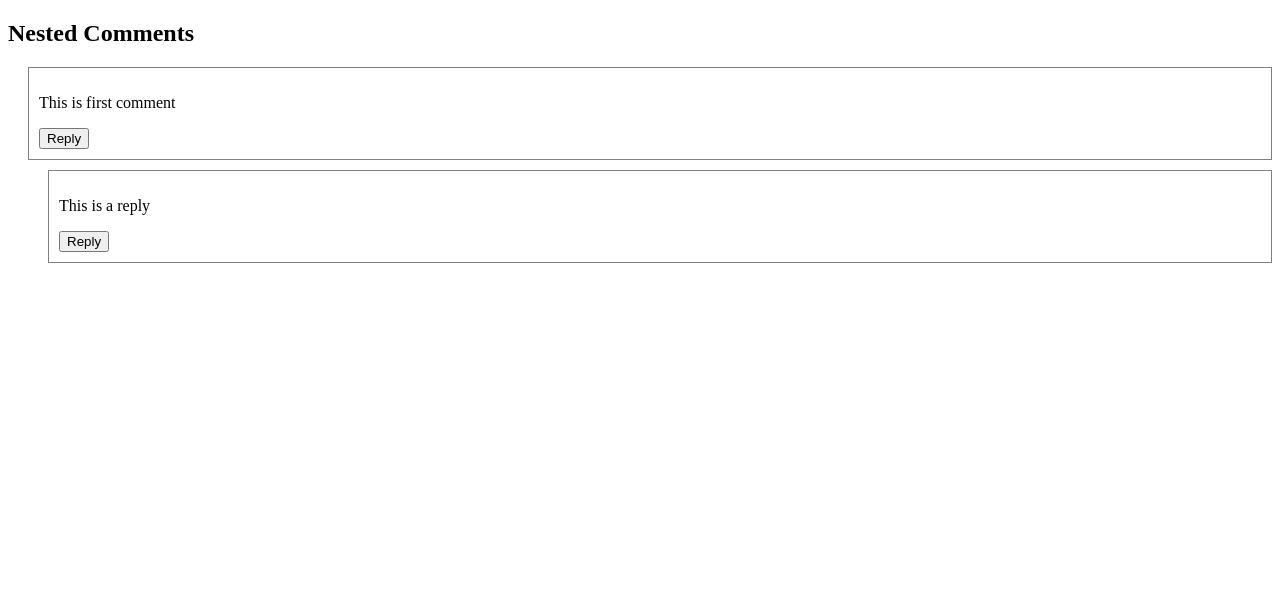
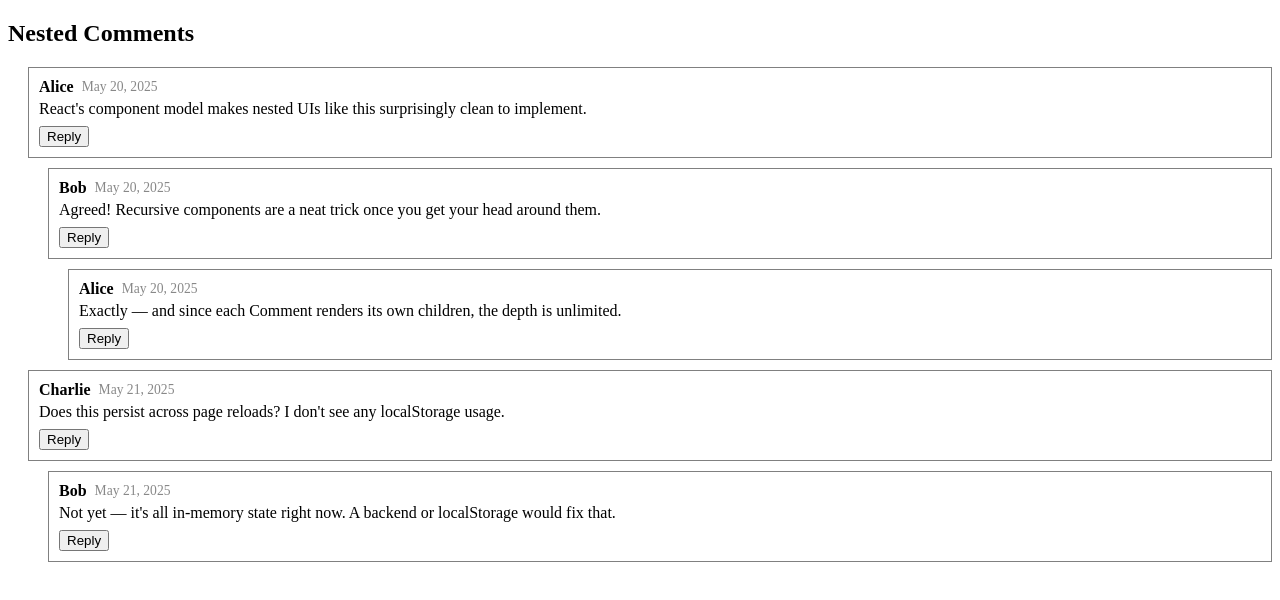
Before and after one commit to kesariaviral98/Nested-Comments-React, a React (Vite) app: page / in a window 1280 px wide. Shown: the top 600 px of the page. Built offline with nearby package versions, Linux system fonts and the light colour scheme.

Commit message:
Add author and timestamp fields to comments

```diff
--- a/src/App.jsx
+++ b/src/App.jsx
@@ -5,28 +5,21 @@ import commentsData from "./data";
 const App = () => {
   const [comments, setComments] = useState(commentsData);
 
-  const addReply = (parentId, text) => {
+  const addReply = (parentId, text, author) => {
     const newComment = {
       id: Date.now(),
+      author,
       text,
+      likes: 0,
+      createdAt: new Date().toISOString(),
       children: []
     };
 
-    const updateTree = (comments) => {
-      return comments.map((comment) => {
-        if (comment.id === parentId) {
-          return {
-            ...comment,
-            children: [...comment.children, newComment]
-          };
-        }
-
-        return {
-          ...comment,
-          children: updateTree(comment.children)
-        };
+    const updateTree = (nodes) =>
+      nodes.map((c) => {
+        if (c.id === parentId) return { ...c, children: [...c.children, newComment] };
+        return { ...c, children: updateTree(c.children) };
       });
-    };
 
     setComments(updateTree(comments));
   };
@@ -34,13 +27,8 @@ const App = () => {
   return (
     <div>
       <h2>Nested Comments</h2>
-
       {comments.map((comment) => (
-        <Comment
-          key={comment.id}
-          comment={comment}
-          addReply={addReply}
-        />
+        <Comment key={comment.id} comment={comment} addReply={addReply} />
       ))}
     </div>
   );
--- a/src/Comment.jsx
+++ b/src/Comment.jsx
@@ -1,32 +1,53 @@
 import React, { useState } from "react";
+
+const formatDate = (iso) => {
+  const d = new Date(iso);
+  return d.toLocaleDateString("en-US", { month: "short", day: "numeric", year: "numeric" });
+};
 
 const Comment = ({ comment, addReply }) => {
   const [showInput, setShowInput] = useState(false);
   const [replyText, setReplyText] = useState("");
+  const [replyAuthor, setReplyAuthor] = useState("");
 
   return (
     <div style={{ marginLeft: "20px", marginTop: "10px" }}>
       <div style={{ border: "1px solid gray", padding: "10px" }}>
-        <p>{comment.text}</p>
+        <div style={{ display: "flex", gap: "8px", alignItems: "center", marginBottom: "4px" }}>
+          <strong>{comment.author}</strong>
+          <span style={{ color: "#888", fontSize: "0.85em" }}>{formatDate(comment.createdAt)}</span>
+        </div>
+        <p style={{ margin: "4px 0 8px" }}>{comment.text}</p>
 
-        <button onClick={() => setShowInput(!showInput)}>
-          Reply
-        </button>
+        <button onClick={() => setShowInput(!showInput)}>Reply</button>
 
         {showInput && (
-          <div>
+          <div style={{ marginTop: "8px" }}>
             <input
+              placeholder="Your name"
+              value={replyAuthor}
+              onChange={(e) => setReplyAuthor(e.target.value)}
+              style={{ display: "block", marginBottom: "4px" }}
+            />
+            <input
+              placeholder="Write a reply…"
               value={replyText}
               onChange={(e) => setReplyText(e.target.value)}
+              style={{ display: "block", marginBottom: "4px", width: "300px" }}
             />
             <button
               onClick={() => {
-                addReply(comment.id, replyText);
+                if (!replyText.trim()) return;
+                addReply(comment.id, replyText.trim(), replyAuthor.trim() || "Anonymous");
                 setReplyText("");
+                setReplyAuthor("");
                 setShowInput(false);
               }}
             >
-              Add
+              Add Reply
+            </button>
+            <button onClick={() => setShowInput(false)} style={{ marginLeft: "6px" }}>
+              Cancel
             </button>
           </div>
         )}
--- a/src/data.js
+++ b/src/data.js
@@ -1,11 +1,43 @@
 const commentsData = [
   {
     id: 1,
-    text: "This is first comment",
+    author: "Alice",
+    text: "React's component model makes nested UIs like this surprisingly clean to implement.",
+    likes: 4,
+    createdAt: "2025-05-20T09:15:00Z",
     children: [
       {
         id: 2,
-        text: "This is a reply",
+        author: "Bob",
+        text: "Agreed! Recursive components are a neat trick once you get your head around them.",
+        likes: 2,
+        createdAt: "2025-05-20T09:45:00Z",
+        children: [
+          {
+            id: 3,
+            author: "Alice",
+            text: "Exactly — and since each Comment renders its own children, the depth is unlimited.",
+            likes: 1,
+            createdAt: "2025-05-20T10:00:00Z",
+            children: []
+          }
+        ]
+      }
+    ]
+  },
+  {
+    id: 4,
+    author: "Charlie",
+    text: "Does this persist across page reloads? I don't see any localStorage usage.",
+    likes: 0,
+    createdAt: "2025-05-21T14:00:00Z",
+    children: [
+      {
+        id: 5,
+        author: "Bob",
+        text: "Not yet — it's all in-memory state right now. A backend or localStorage would fix that.",
+        likes: 3,
+        createdAt: "2025-05-21T14:30:00Z",
         children: []
       }
     ]
```
